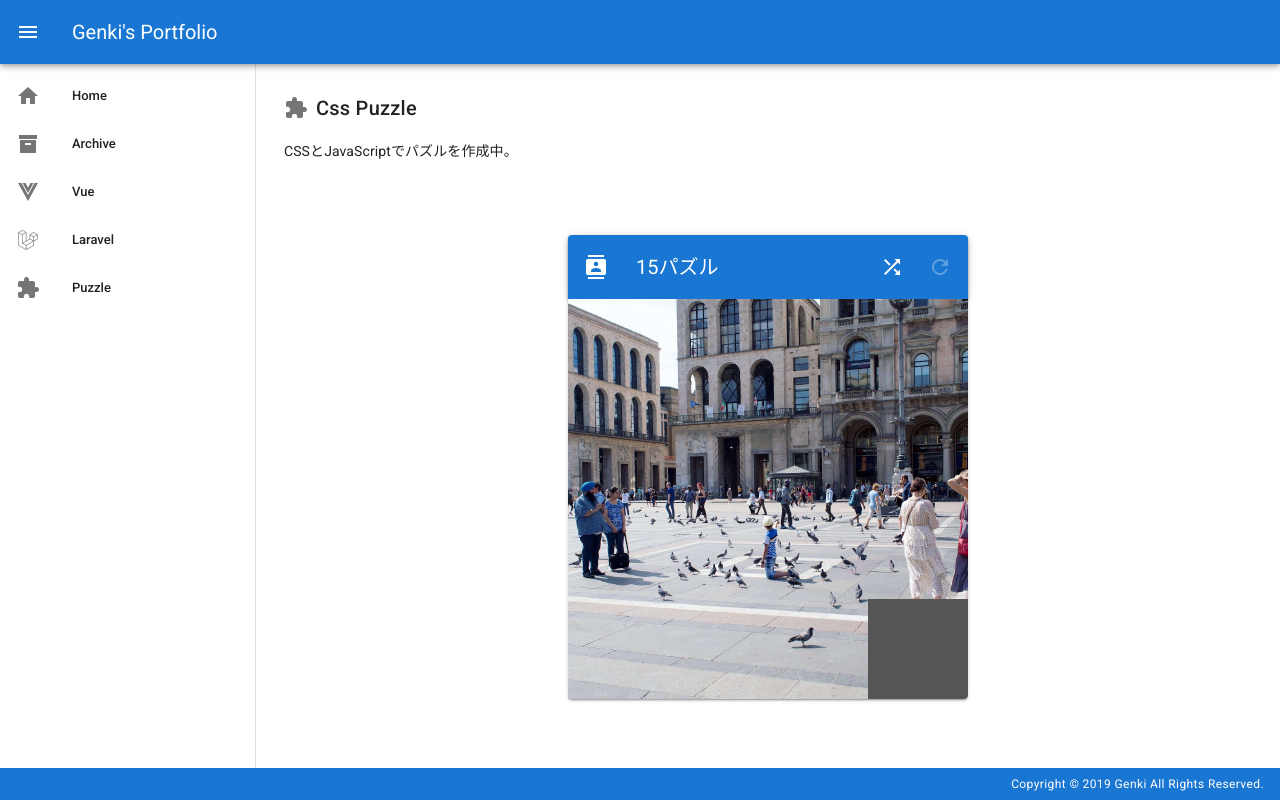
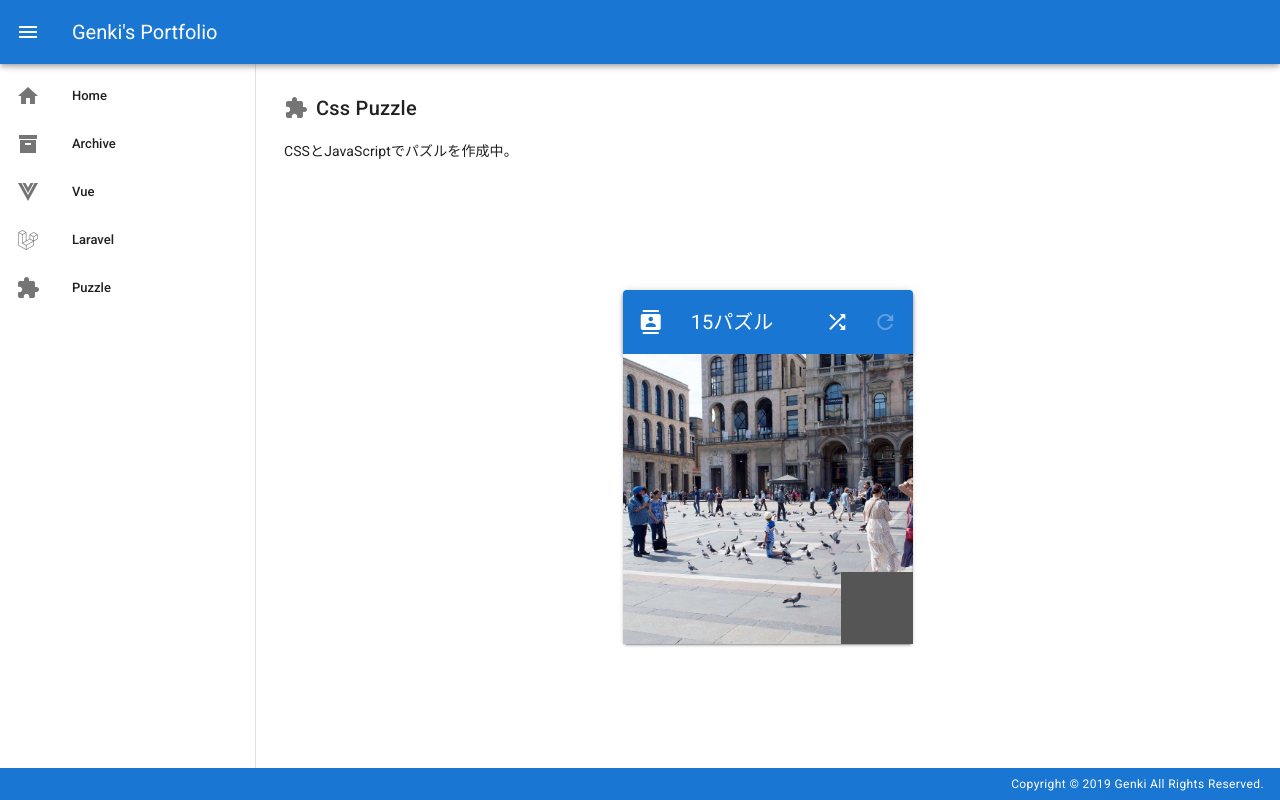
Before and after one commit to genki140/portfolio, a Vue app: page /#/puzzle in a window 1280 px wide. Built offline with nearby package versions, Linux system fonts and the light colour scheme.

Commit message:
スワイプ動作に対応

```diff
--- a/src/components/Puzzle.vue
+++ b/src/components/Puzzle.vue
@@ -1,113 +1,3 @@
-
-<style scoped>
-
-.puzzle_base
-{
-  top:0px;
-  left:0px;
-  width:400px;
-  height:400px;
-  background-color:#555;
-  position: relative;
-}
-
-
-.puzzle_base img
-{
-  width:100px;
-  height:100px;
-  position: absolute;
-  transition: all 100ms 0s ease;
-}
-
-.p11
-{
-  top:0px;
-  left:0px;
-}
-.p21
-{
-  top:0px;
-  left:100px;
-}
-.p31
-{
-  top:0px;
-  left:200px;
-}
-.p41
-{
-  top:0px;
-  left:300px;
-}
-
-.p12
-{
-  top:100px;
-  left:0px;
-}
-.p22
-{
-  top:100px;
-  left:100px;
-}
-.p32
-{
-  top:100px;
-  left:200px;
-}
-.p42
-{
-  top:100px;
-  left:300px;
-}
-
-
-.p13
-{
-  top:200px;
-  left:0px;
-}
-.p23
-{
-  top:200px;
-  left:100px;
-}
-.p33
-{
-  top:200px;
-  left:200px;
-}
-.p43
-{
-  top:200px;
-  left:300px;
-}
-
-
-.p14
-{
-  top:300px;
-  left:0px;
-}
-.p24
-{
-  top:300px;
-  left:100px;
-}
-.p34
-{
-  top:300px;
-  left:200px;
-}
-.p44
-{
-  top:300px;
-  left:300px;
-}
-
-
-</style>
 
 
 <template>
@@ -137,25 +27,38 @@
 
       </v-app-bar>
 
+      <v-responsive :aspect-ratio="1/1">
         <div class="puzzle_base">
+          <img ref="p0" class="p11" src="../assets/puzzle/11.png" v-on:click="clickPiece( 0 ,0)" v-touch="{left:()=>clickPiece(0  ,1), right:()=>clickPiece(0  ,2), up:()=>clickPiece(0  ,3), down:()=>clickPiece(0  ,4)}"/>
+          <img ref="p1" class="p21" src="../assets/puzzle/21.png" v-on:click="clickPiece( 1 ,0)" v-touch="{left:()=>clickPiece(1  ,1), right:()=>clickPiece(1  ,2), up:()=>clickPiece(1  ,3), down:()=>clickPiece(1  ,4)}"/>
+          <img ref="p2" class="p31" src="../assets/puzzle/31.png" v-on:click="clickPiece( 2 ,0)" v-touch="{left:()=>clickPiece(2  ,1), right:()=>clickPiece(2  ,2), up:()=>clickPiece(2  ,3), down:()=>clickPiece(2  ,4)}"/>
+          <img ref="p3" class="p41" src="../assets/puzzle/41.png" v-on:click="clickPiece( 3 ,0)" v-touch="{left:()=>clickPiece(3  ,1), right:()=>clickPiece(3  ,2), up:()=>clickPiece(3  ,3), down:()=>clickPiece(3  ,4)}"/>
+          <img ref="p4" class="p12" src="../assets/puzzle/12.png" v-on:click="clickPiece( 4 ,0)" v-touch="{left:()=>clickPiece(4  ,1), right:()=>clickPiece(4  ,2), up:()=>clickPiece(4  ,3), down:()=>clickPiece(4  ,4)}"/>
+          <img ref="p5" class="p22" src="../assets/puzzle/22.png" v-on:click="clickPiece( 5 ,0)" v-touch="{left:()=>clickPiece(5  ,1), right:()=>clickPiece(5  ,2), up:()=>clickPiece(5  ,3), down:()=>clickPiece(5  ,4)}"/>
+          <img ref="p6" class="p32" src="../assets/puzzle/32.png" v-on:click="clickPiece( 6 ,0)" v-touch="{left:()=>clickPiece(6  ,1), right:()=>clickPiece(6  ,2), up:()=>clickPiece(6  ,3), down:()=>clickPiece(6  ,4)}"/>
+          <img ref="p7" class="p42" src="../assets/puzzle/42.png" v-on:click="clickPiece( 7 ,0)" v-touch="{left:()=>clickPiece(7  ,1), right:()=>clickPiece(7  ,2), up:()=>clickPiece(7  ,3), down:()=>clickPiece(7  ,4)}"/>
+          <img ref="p8" class="p13" src="../assets/puzzle/13.png" v-on:click="clickPiece( 8 ,0)" v-touch="{left:()=>clickPiece(8  ,1), right:()=>clickPiece(8  ,2), up:()=>clickPiece(8  ,3), down:()=>clickPiece(8  ,4)}"/>
+          <img ref="p9" class="p23" src="../assets/puzzle/23.png" v-on:click="clickPiece( 9 ,0)" v-touch="{left:()=>clickPiece(9  ,1), right:()=>clickPiece(9  ,2), up:()=>clickPiece(9  ,3), down:()=>clickPiece(9  ,4)}"/>
+          <img ref="p10" class="p33" src="../assets/puzzle/33.png" v-on:click="clickPiece(10,0)" v-touch="{left:()=>clickPiece(10 ,1), right:()=>clickPiece(10 ,2), up:()=>clickPiece(10 ,3), down:()=>clickPiece(10 ,4)}"/>
+          <img ref="p11" class="p43" src="../assets/puzzle/43.png" v-on:click="clickPiece(11,0)" v-touch="{left:()=>clickPiece(11 ,1), right:()=>clickPiece(11 ,2), up:()=>clickPiece(11 ,3), down:()=>clickPiece(11 ,4)}"/>
+          <img ref="p12" class="p14" src="../assets/puzzle/14.png" v-on:click="clickPiece(12,0)" v-touch="{left:()=>clickPiece(12 ,1), right:()=>clickPiece(12 ,2), up:()=>clickPiece(12 ,3), down:()=>clickPiece(12 ,4)}"/>
+          <img ref="p13" class="p24" src="../assets/puzzle/24.png" v-on:click="clickPiece(13,0)" v-touch="{left:()=>clickPiece(13 ,1), right:()=>clickPiece(13 ,2), up:()=>clickPiece(13 ,3), down:()=>clickPiece(13 ,4)}"/>
+          <img ref="p14" class="p34" src="../assets/puzzle/34.png" v-on:click="clickPiece(14,0)" v-touch="{left:()=>clickPiece(14 ,1), right:()=>clickPiece(14 ,2), up:()=>clickPiece(14 ,3), down:()=>clickPiece(14 ,4)}"/>
+        </div>
+      </v-responsive>
 
-        <img ref="p0" class="p11" src="../assets/puzzle/11.png" v-on:click="clickPiece(0)" />
-        <img ref="p1" class="p21" src="../assets/puzzle/21.png" v-on:click="clickPiece(1)" />
-        <img ref="p2" class="p31" src="../assets/puzzle/31.png" v-on:click="clickPiece(2)" />
-        <img ref="p3" class="p41" src="../assets/puzzle/41.png" v-on:click="clickPiece(3)" />
-        <img ref="p4" class="p12" src="../assets/puzzle/12.png" v-on:click="clickPiece(4)" />
-        <img ref="p5" class="p22" src="../assets/puzzle/22.png" v-on:click="clickPiece(5)" />
-        <img ref="p6" class="p32" src="../assets/puzzle/32.png" v-on:click="clickPiece(6)" />
-        <img ref="p7" class="p42" src="../assets/puzzle/42.png" v-on:click="clickPiece(7)" />
-        <img ref="p8" class="p13" src="../assets/puzzle/13.png" v-on:click="clickPiece(8)" />
-        <img ref="p9" class="p23" src="../assets/puzzle/23.png" v-on:click="clickPiece(9)" />
-        <img ref="p10" class="p33" src="../assets/puzzle/33.png" v-on:click="clickPiece(10)" />
-        <img ref="p11" class="p43" src="../assets/puzzle/43.png" v-on:click="clickPiece(11)" />
-        <img ref="p12" class="p14" src="../assets/puzzle/14.png" v-on:click="clickPiece(12)" />
-        <img ref="p13" class="p24" src="../assets/puzzle/24.png" v-on:click="clickPiece(13)" />
-        <img ref="p14" class="p34" src="../assets/puzzle/34.png" v-on:click="clickPiece(14)" />
-
-      </div>
+      <v-dialog v-model="dialog" width=250>
+        <v-card>
+          <v-card-title class="headline">クリア</v-card-title>
+          <v-card-text>
+            おめでとうございます！
+          </v-card-text>
+          <v-card-actions>
+            <v-spacer></v-spacer>
+            <v-btn text @click="dialog = false">閉じる</v-btn>
+          </v-card-actions>
+        </v-card>
+      </v-dialog>
 
     </v-card>
   </v-row>
@@ -182,7 +85,7 @@ export default {
         while(counter < 200 && this.completed == true)
         {
           var random = Math.floor( Math.random() * (14 + 1) ); //0～14
-          if( this.clickPiece(random) )
+          if( this.clickPiece(random,0) )
           {
             counter++;
             await sleep(10);
@@ -227,7 +130,7 @@ export default {
       this.completed = true;
     },
 
-    clickPiece(i) {
+    clickPiece(i,dir) {
       if( this.completed && this.shuffling == false ){return false;}
 
       let imgs = [
@@ -259,6 +162,8 @@ export default {
       if( this.pieces[i].nx == this.spacex ) {
         if( this.pieces[i].ny > this.spacey ){
           //スペースが上にある
+          if( dir==0 || dir==3 )
+          {
             for(let y=this.spacey+1; y<=this.pieces[i].ny; y++)
             {
               let index = getPieceIndex(this.pieces[i].nx,y);
@@ -267,8 +172,11 @@ export default {
               moved = true;
             }
           }
+        }
         else{
           //スペースが下にある
+          if( dir==0 || dir==4 )
+          {
             for(let y=this.spacey-1; y>=this.pieces[i].ny; y--)
             {
               let index = getPieceIndex(this.pieces[i].nx,y);
@@ -278,9 +186,12 @@ export default {
             }
           }
         }
+      }
       if( this.pieces[i].ny == this.spacey ) {
         if( this.pieces[i].nx > this.spacex ){
           //スペースが左にある
+          if( dir==0 || dir==1 )
+          {
             for(let x=this.spacex+1; x<=this.pieces[i].nx; x++)
             {
               let index = getPieceIndex(x,this.pieces[i].ny);
@@ -289,14 +200,18 @@ export default {
               moved = true;
             }
           }
+        }
         else{
           //スペースが右にある
+          if( dir==0 || dir==2 )
+          {
             for(let x=this.spacex-1; x>=this.pieces[i].nx; x--)
             {
               let index = getPieceIndex(x,this.pieces[i].ny);
               this.pieces[index].nx++;
               imgs[index].className = `p${this.pieces[index].nx}${this.pieces[index].ny}`;
               moved = true;
+            }
           }
         }
       }
@@ -314,7 +229,7 @@ export default {
           const sleep = msec => new Promise(resolve => setTimeout(resolve, msec));
           (async()=>{
             sleep(100);
-
+            this.dialog=true;
           })();
 
         }
@@ -325,6 +240,8 @@ export default {
   },
 
   data: () => ({
+
+    dialog: false,
 
     completed: true,
     shuffling: false,
@@ -353,3 +270,116 @@ export default {
 
 };
 </script>
+
+
+
+
+<style scoped>
+
+.puzzle_base
+{
+  top:0px;
+  left:0px;
+  width:100%;
+  height:100%;
+  background-color:#555;
+  position: relative;
+}
+
+
+.puzzle_base img
+{
+  width:25%;
+  height:25%;
+  position: absolute;
+  transition: all 100ms 0s ease;
+}
+
+.p11
+{
+  top:0%;
+  left:0%;
+}
+.p21
+{
+  top:0%;
+  left:25%;
+}
+.p31
+{
+  top:0%;
+  left:50%;
+}
+.p41
+{
+  top:0%;
+  left:75%;
+}
+
+.p12
+{
+  top:25%;
+  left:0%;
+}
+.p22
+{
+  top:25%;
+  left:25%;
+}
+.p32
+{
+  top:25%;
+  left:50%;
+}
+.p42
+{
+  top:25%;
+  left:75%;
+}
+
+
+.p13
+{
+  top:50%;
+  left:0%;
+}
+.p23
+{
+  top:50%;
+  left:25%;
+}
+.p33
+{
+  top:50%;
+  left:50%;
+}
+.p43
+{
+  top:50%;
+  left:75%;
+}
+
+
+.p14
+{
+  top:75%;
+  left:0%;
+}
+.p24
+{
+  top:75%;
+  left:25%;
+}
+.p34
+{
+  top:75%;
+  left:50%;
+}
+.p44
+{
+  top:75%;
+  left:75%;
+}
+
+
+</style>
```
Also changed, not shown: 14 other files (tests, documents, lock files or other folders). Lines whose indentation alone changed are shown as unchanged.
